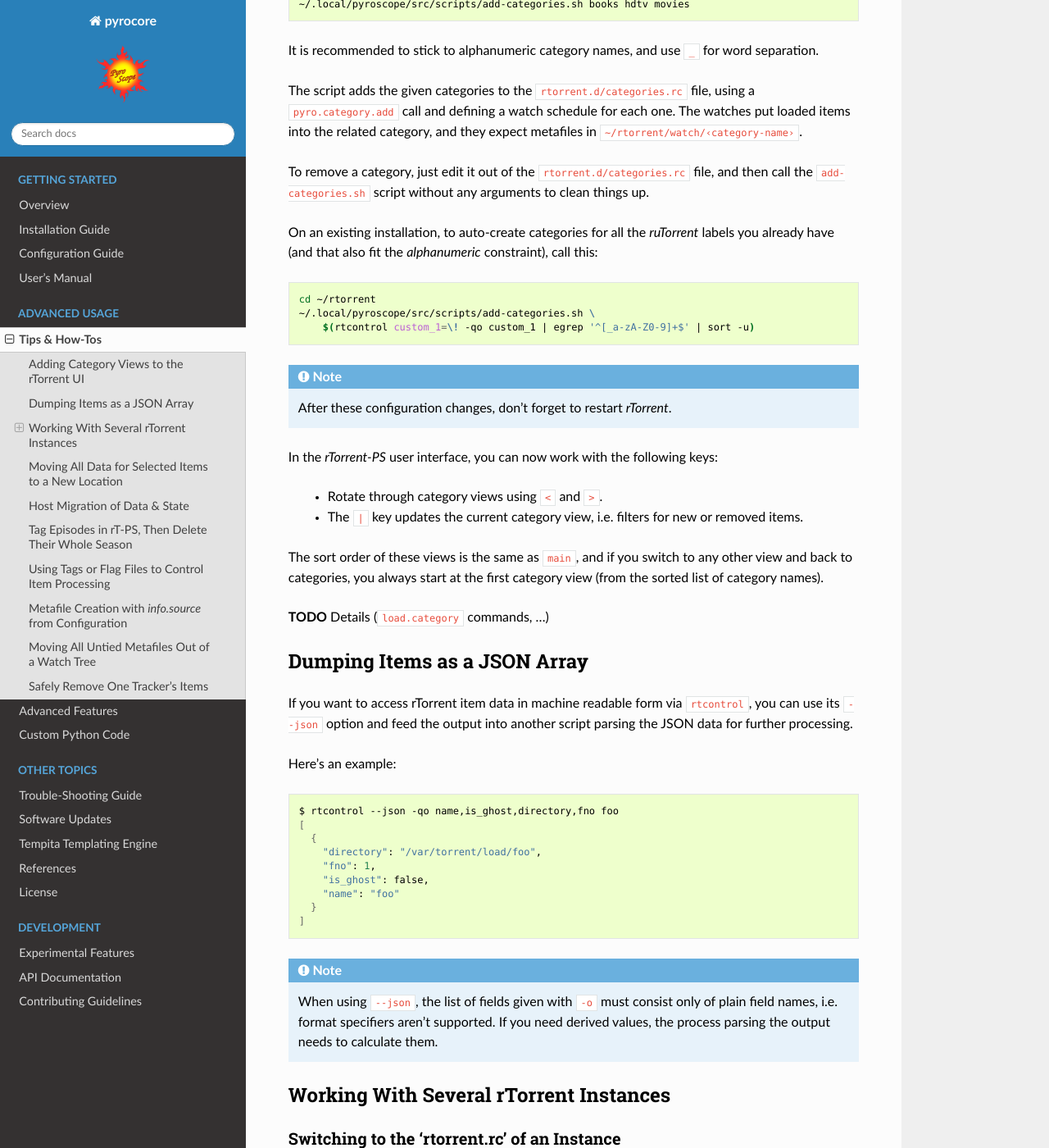
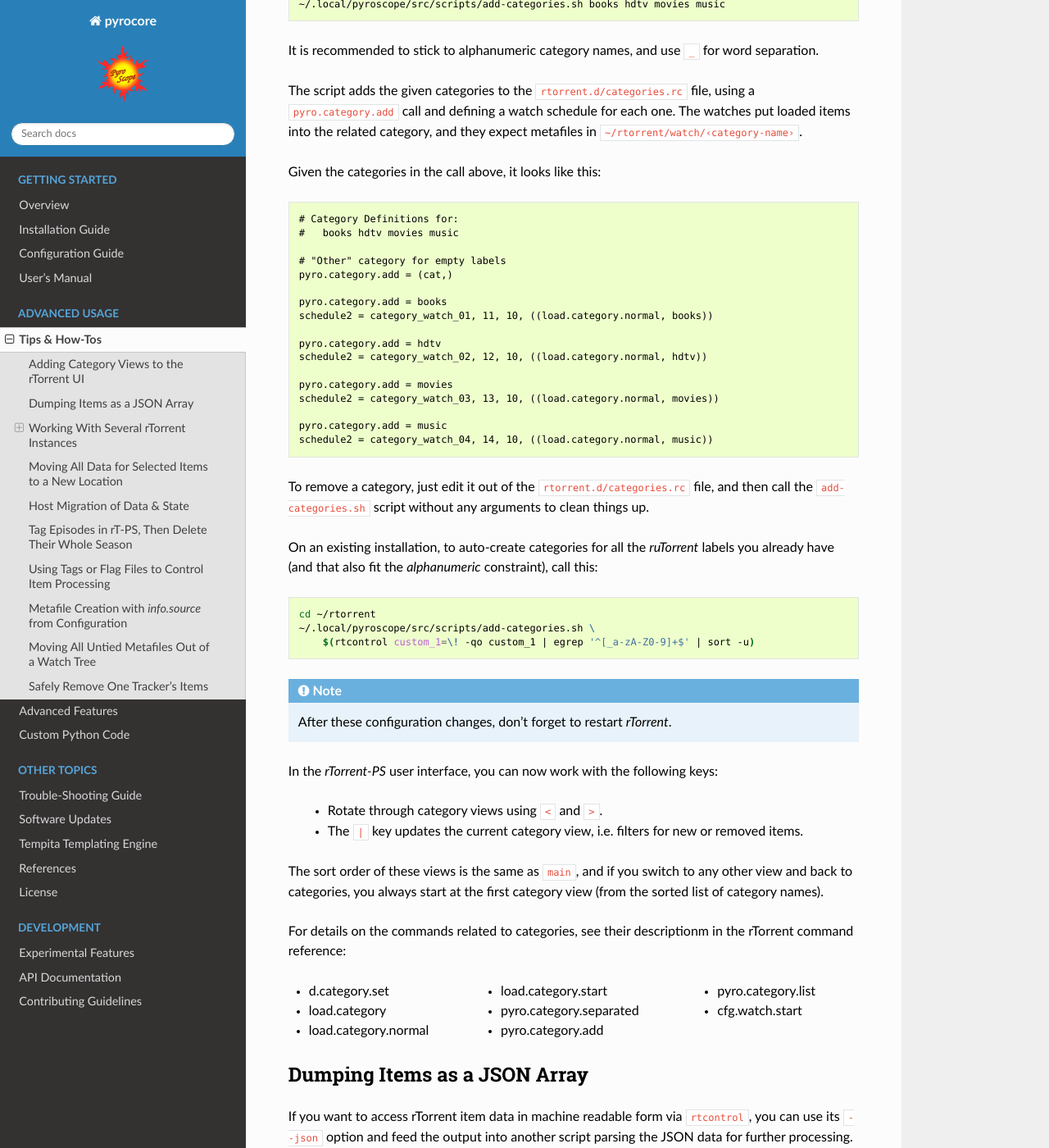
Before and after one commit to pyroscope/pyrocore, a Sphinx documentation site: the page built from docs/howto.rst, in a window 1280 px wide and 1400 px high, scrolled down 371 px. Shown: the whole window at 82% size. Built offline with Sphinx 7.4.7 and the Read the Docs theme 2.0.0, drawn with Linux system fonts in a browser that asks for light colours.

Commit message:
docs: completed category docs

```diff
--- a/docs/conf.py
+++ b/docs/conf.py
@@ -271,6 +271,8 @@ texinfo_documents = [
 
 
 # Example configuration for intersphinx: refer to the Python standard library.
-intersphinx_mapping = {
-    'http://docs.python.org/': None,
-}
+intersphinx_mapping = dict(
+    python=('https://docs.python.org/2', None),
+    rtdocs=('https://rtorrent-docs.readthedocs.io/en/latest', None),
+    rtps=('https://rtorrent-ps.readthedocs.io/en/latest', None),
+)
--- a/docs/howto.rst
+++ b/docs/howto.rst
@@ -16,7 +16,7 @@ like in this example:
 .. code-block:: shell
 
     cd ~/rtorrent
-    ~/.local/pyroscope/src/scripts/add-categories.sh books hdtv movies
+    ~/.local/pyroscope/src/scripts/add-categories.sh books hdtv movies music
 
 It is recommended to stick to alphanumeric category names,
 and use ``_`` for word separation.
@@ -25,6 +25,28 @@ The script adds the given categories to the ``rtorrent.d/categories.rc`` file,
 using a ``pyro.category.add`` call and defining a watch schedule for each one.
 The watches put loaded items into the related category,
 and they expect metafiles in ``~/rtorrent/watch/‹category-name›``.
+
+Given the categories in the call above, it looks like this:
+
+.. code-block:: initial
+
+    # Category Definitions for:
+    #   books hdtv movies music
+
+    # "Other" category for empty labels
+    pyro.category.add = (cat,)
+
+    pyro.category.add = books
+    schedule2 = category_watch_01, 11, 10, ((load.category.normal, books))
+
+    pyro.category.add = hdtv
+    schedule2 = category_watch_02, 12, 10, ((load.category.normal, hdtv))
+
+    pyro.category.add = movies
+    schedule2 = category_watch_03, 13, 10, ((load.category.normal, movies))
+
+    pyro.category.add = music
+    schedule2 = category_watch_04, 14, 10, ((load.category.normal, music))
 
 To remove a category, just edit it out of the ``rtorrent.d/categories.rc`` file,
 and then call the ``add-categories.sh`` script without any arguments to clean things up.
@@ -54,7 +76,19 @@ and if you switch to any other view and back to categories,
 you always start at the first category view
 (from the sorted list of category names).
 
-**TODO** Details (``load.category`` commands, …)
+For details on the commands related to categories, see their descriptionm in the rTorrent command reference:
+
+.. hlist::
+   :columns: 3
+
+   * :term:`d.category.set`
+   * :term:`load.category`
+   * :term:`load.category.normal`
+   * :term:`load.category.start`
+   * :term:`pyro.category.separated`
+   * :term:`pyro.category.add`
+   * :term:`pyro.category.list`
+   * :term:`cfg.watch.start`
 
 
 Dumping Items as a JSON Array
--- a/docs/usage-std-config.rst
+++ b/docs/usage-std-config.rst
@@ -228,7 +228,7 @@ this behaviour. It can be used like shown in this example:
 
     schedule2 = watch_hdtv, 10, 10, ((load.category, hdtv))
 
-See :ref:`category-views` for more on categories.
+See :ref:`howto-categories` for more on categories.
 
 
 .. topic:: Technical Details
```
